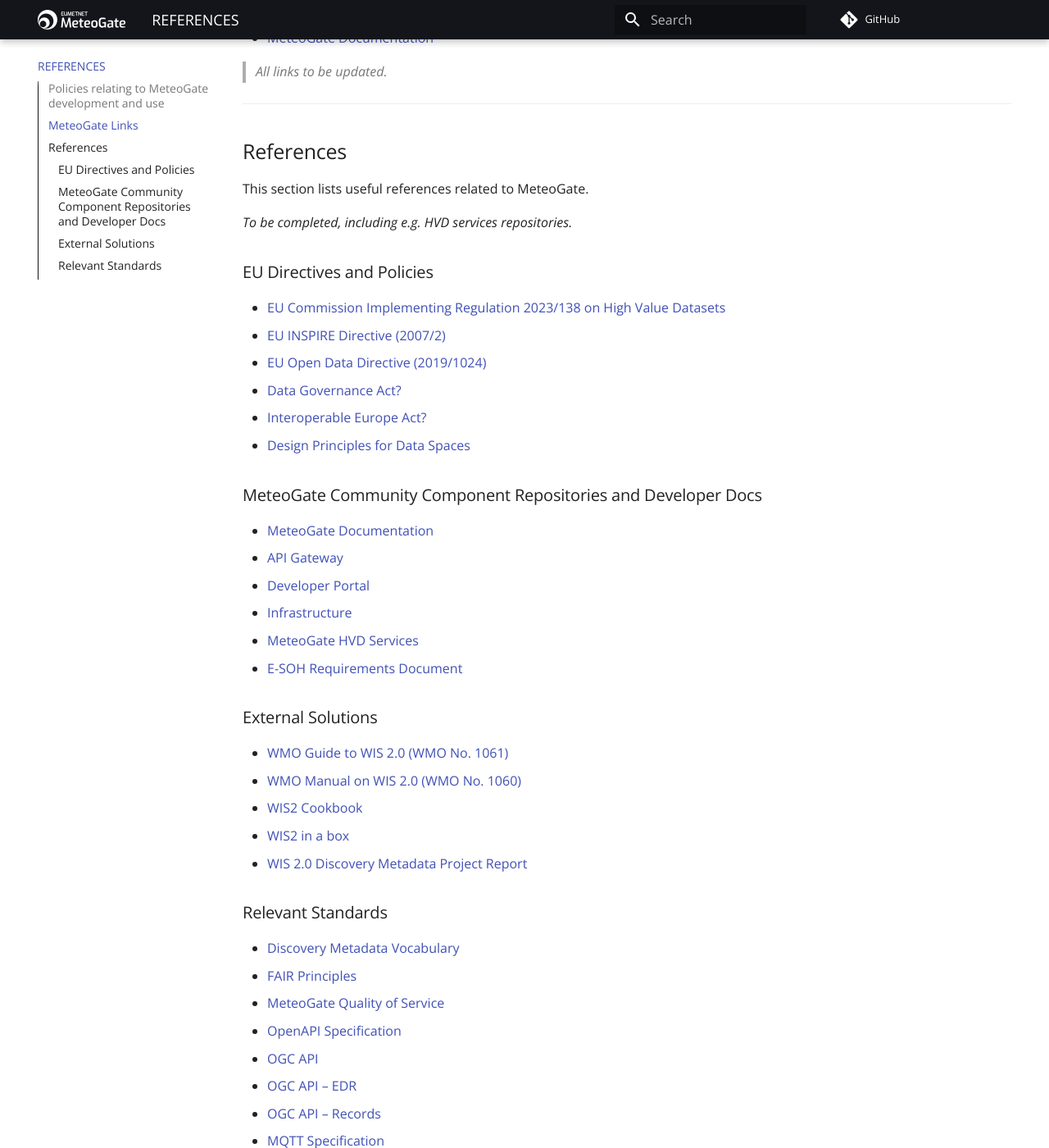
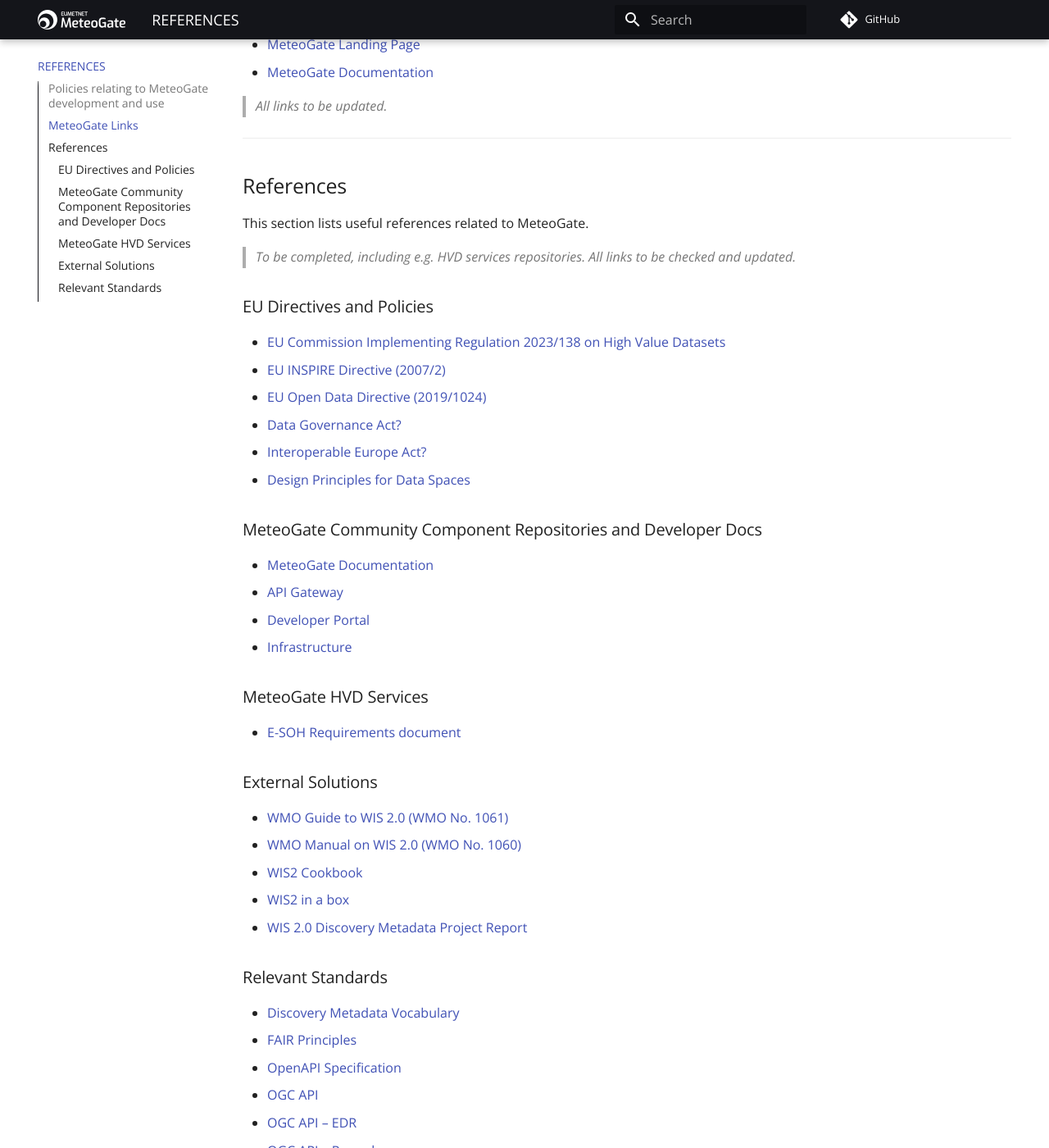
Before and after one commit to EUMETNET/meteogate-documentation, an MkDocs documentation site: the page built from docs/references.md, in a window 1280 px wide and 1400 px high, scrolled down 1061 px. Shown: the whole window at 82% size. Built offline with MkDocs 1.6.1 and Material for MkDocs 9.7.7, drawn with Linux system fonts in a browser that asks for light colours; comment, search, counter and statistics services are not loaded.

Commit message:
Update references.md

```diff
--- a/docs/references.md
+++ b/docs/references.md
@@ -1,4 +1,7 @@
 # References
+
+
+---
 
 ## Policies relating to MeteoGate development and use
 
@@ -35,16 +38,16 @@ This section includes links to MeteoGate GUIs, support, and information pages.
 
 This section lists useful references related to MeteoGate.
 
-_To be completed, including e.g. HVD services repositories._
+> _To be completed, including e.g. HVD services repositories. All links to be checked and updated._
 
 ### EU Directives and Policies
 
-  - [EU Commission Implementing Regulation 2023/138 on High Value Datasets]()
-  - [EU INSPIRE Directive (2007/2)]()
-  - [EU Open Data Directive (2019/1024)]()
+  - [EU Commission Implementing Regulation 2023/138 on High Value Datasets](https://eur-lex.europa.eu/eli/reg_impl/2023/138/oj)
+  - [EU INSPIRE Directive (2007/2)](http://data.europa.eu/eli/dir/2007/2/oj)
+  - [EU Open Data Directive (2019/1024)](http://data.europa.eu/eli/dir/2019/1024/oj)
   - [Data Governance Act?]()
   - [Interoperable Europe Act?]()
-  - [Design Principles for Data Spaces]()
+  - [Design Principles for Data Spaces](https://design-principles-for-data-spaces.org/)
 
 ### MeteoGate Community Component Repositories and Developer Docs
 
@@ -52,28 +55,29 @@ _To be completed, including e.g. HVD services repositories._
   - [API Gateway]()
   - [Developer Portal]()
   - [Infrastructure]()
-  - [MeteoGate HVD Services]()
-  - [E-SOH Requirements Document]()
+
+### MeteoGate HVD Services
+
+  - [E-SOH Requirements document](https://github.com/EURODEO/e-soh-requirements)
 
 ### External Solutions
 
-  - [WMO Guide to WIS 2.0 (WMO No. 1061)]()
-  - [WMO Manual on WIS 2.0 (WMO No. 1060)]()
-  - [WIS2 Cookbook]()
-  - [WIS2 in a box]()
-  - [WIS 2.0 Discovery Metadata Project Report]()
+  - [WMO Guide to WIS 2.0 (WMO No. 1061)](https://wmoomm.sharepoint.com/:b:/s/wmocpdb/EY_UYn8jVgVOkgXmDZGWr5cB8cb4XN4DlloVlzqcRMjaRA?e=itnKRd)
+  - [WMO Manual on WIS 2.0 (WMO No. 1060)](https://wmoomm.sharepoint.com/:b:/s/wmocpdb/ESzGibharYhDu5Gup6V1LDEBJXS1pJbBInb6kqv-GjZjfQ?e=eQi4jS)
+  - [WIS2 Cookbook](https://wmo-im.github.io/wis2-cookbook/cookbook/wis2-cookbook-DRAFT.html)
+  - [WIS2 in a box](https://community.wmo.int/en/wis2box)
+  - [WIS 2.0 Discovery Metadata Project Report](https://wmo-im.github.io/wis2-metadata-search)
 
 ### Relevant Standards
 
-  - [Discovery Metadata Vocabulary]()
-  - [FAIR Principles]()
-  - [MeteoGate Quality of Service]()
-  - [OpenAPI Specification]()
-  - [OGC API]()
-  - [OGC API – EDR]()
-  - [OGC API – Records]()
-  - [MQTT Specification]()
-  - [Restrictive EDR Profile]()
+  - [Discovery Metadata Vocabulary](https://wiki.esipfed.org/Attribute_Convention_for_Data_Discovery_1-3)
+  - [FAIR Principles](https://wiki.esipfed.org/Attribute_Convention_for_Data_Discovery_1-3%22%EF%B7%9FHYPERLINK %22https://www.go-fair.org/fair-principles/)
+  - [OpenAPI Specification](https://www.openapis.org/)
+  - [OGC API](https://ogcapi.ogc.org/)
+  - [OGC API – EDR](https://ogcapi.ogc.org/edr/)
+  - [OGC API – Records](https://ogcapi.ogc.org/records/)
+  - [MQTT Specification](https://mqtt.org/)
+  - [Restrictive EDR Profile](https://github.com/EURODEO/rodeo-edr-profile)
   - [SpatioTemporal Asset Catalog (STAC)]()
   - [WIS2 Notification Message Encoding]()
   - [WMO Core Metadata Profile 2 (WCMP2)]()
```
